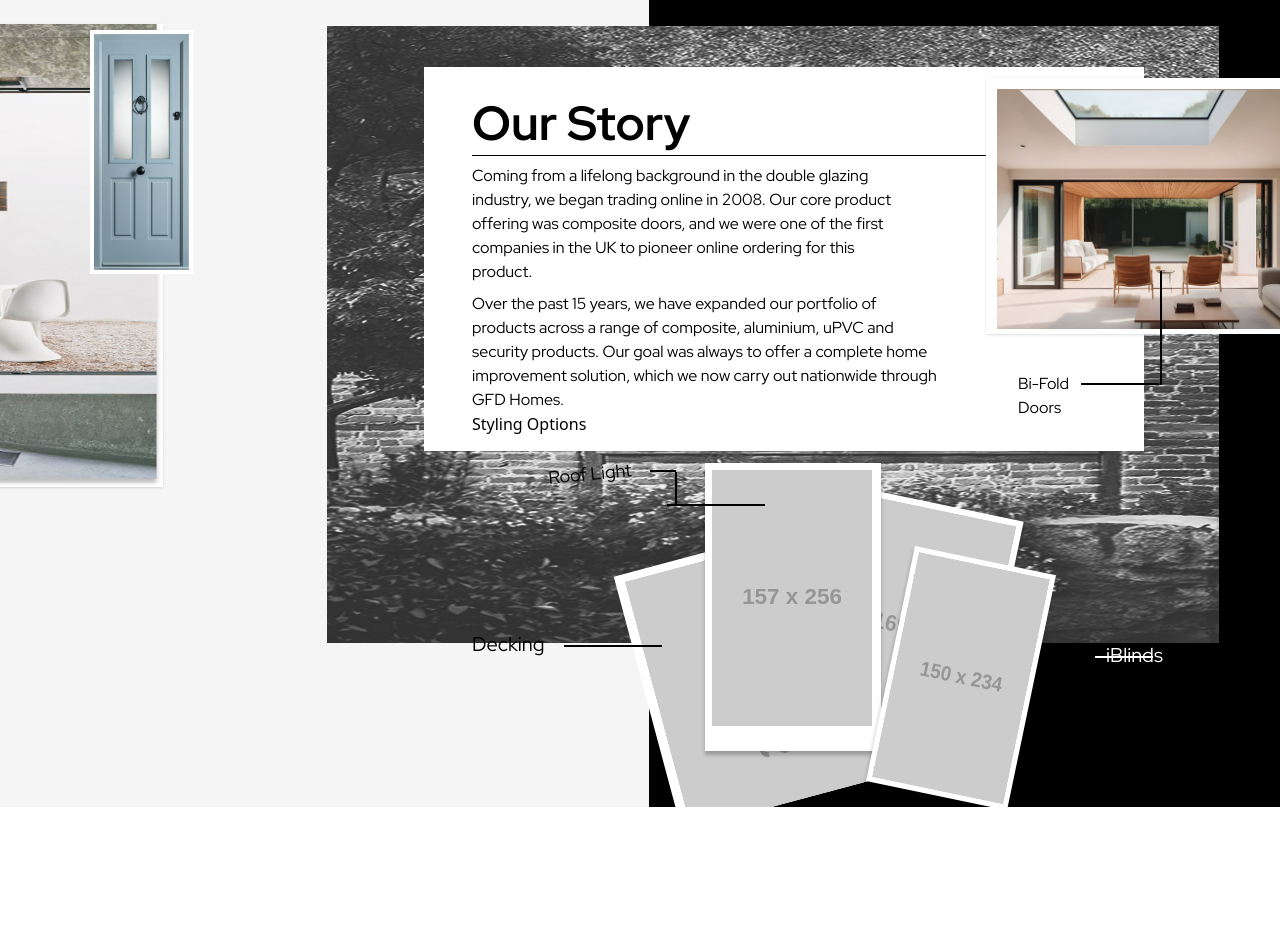
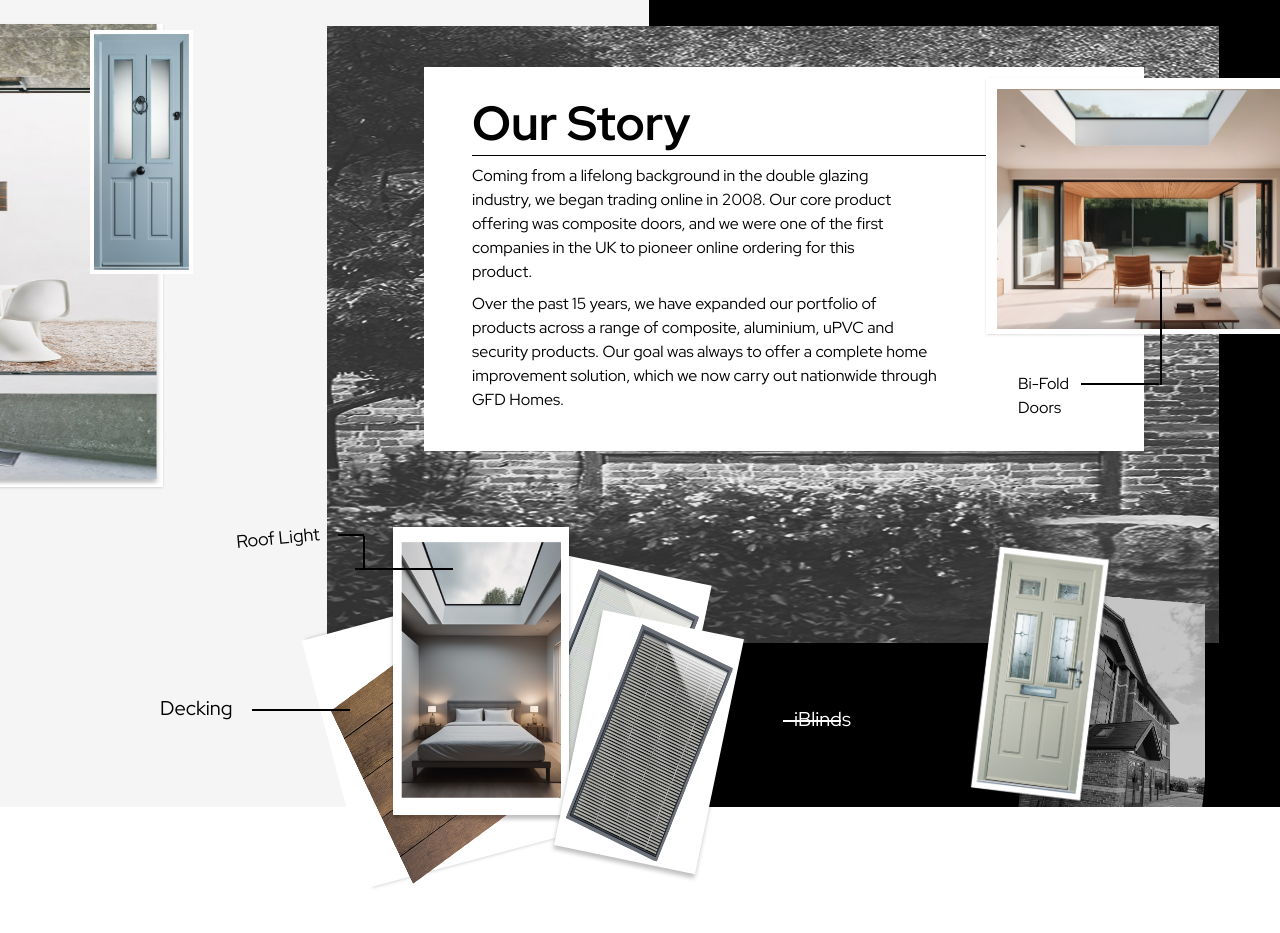
Before and after one commit to tr3yd4n/Test-GFD, a Vue app in the folder gfd-spa/: page / in a window 1280 px wide. Shown: the top 933 px of the page. Built offline with nearby package versions, Linux system fonts and the light colour scheme.

Commit message:
Our Story Section
Remaining Images Added and sized - some minor tweaks with borders and shadows - a couple of text elements also need some slight work

```diff
--- a/gfd-spa/src/components/OurStorySection.vue
+++ b/gfd-spa/src/components/OurStorySection.vue
@@ -40,54 +40,7 @@
           Our goal was always to offer a complete home improvement solution,
           which we now carry out nationwide through GFD Homes.
         </p>
-        Styling Options
-<div class="w-[701px] h-96 relative">
-  <div class="w-40 h-64 p-1.5 left-[395.28px] top-[52.82px] absolute origin-top-left rotate-[11.77deg] bg-white shadow-[0px_4px_4px_0px_rgba(0,0,0,0.25)] inline-flex justify-start items-center gap-2.5">
-    <img class="w-44 self-stretch" src="https://placehold.co/169x261" />
       </div>
-  <div class="w-64 h-52 left-[207.64px] top-[387.92px] absolute origin-top-left rotate-[-105deg] bg-white shadow-[0px_4px_4px_0px_rgba(0,0,0,0.25)]"></div>
-  <img class="w-64 h-52 left-[218.82px] top-[393.33px] absolute origin-top-left rotate-[-105deg]" src="https://placehold.co/270x202" />
-  <div class="w-44 h-72 left-[232.72px] top-[27.06px] absolute bg-white shadow-[0px_4px_4px_0px_rgba(0,0,0,0.25)]"></div>
-  <img class="w-40 h-64 left-[240.39px] top-[33.68px] absolute" src="https://placehold.co/157x256" />
-  <div class="w-36 h-60 p-[5px] left-[443.07px] top-[109.86px] absolute origin-top-left rotate-[11.77deg] bg-white shadow-[0px_4px_4px_0px_rgba(0,0,0,0.25)] inline-flex justify-start items-center gap-2.5">
-    <img class="w-36 self-stretch" src="https://placehold.co/150x234" />
-  </div>
-  <div class="w-24 h-0 left-[189px] top-[210.12px] absolute origin-top-left -rotate-180 shadow-[0px_4px_4px_0px_rgba(0,0,0,0.25)] outline outline-1 outline-offset-[-0.50px] outline-black"></div>
-  <div class="w-20 h-8 left-0 top-[194.12px] absolute justify-start text-black text-xl font-normal font-['Red_Hat_Display']">Decking </div>
-  <div class="w-16 h-8 left-[634px] top-[205px] absolute justify-start text-white text-xl font-normal font-['Red_Hat_Display']">iBlinds</div>
-  <div class="left-[75px] top-[27.79px] absolute origin-top-left rotate-[-5.38deg] justify-start text-black text-lg font-normal font-['Red_Hat_Display']">Roof Light</div>
-  <div class="w-24 h-0 left-[292px] top-[69.12px] absolute origin-top-left -rotate-180 outline outline-1 outline-offset-[-0.50px] outline-black"></div>
-  <div class="w-8 h-0 left-[204px] top-[69.12px] absolute origin-top-left -rotate-90 outline outline-1 outline-offset-[-0.50px] outline-black"></div>
-  <div class="w-6 h-0 left-[179px] top-[35.12px] absolute outline outline-1 outline-offset-[-0.50px] outline-black"></div>
-  <div class="w-14 h-0 left-[624px] top-[221.12px] absolute outline outline-1 outline-offset-[-0.50px] outline-white"></div>
-
-
-</div>
-      </div>
-      <!--group-->
-      <!-- <div class="absolute top-[537px] left-[-74px]">
-        <div class="w-96 h-96 relative">
-          <img
-            class="w-28 h-52 left-[216.31px] top-[52.49px] absolute origin-top-left rotate-[11.77deg]"
-            src="https://placehold.co/116x201"
-          />
-
-          <img
-            class="w-60 h-44 left-[87.16px] top-[353.53px] absolute origin-top-left rotate-[-105deg]"
-            src="https://placehold.co/232x174"
-          />
-
-          <img
-            class="w-32 h-56 left-[67.53px] top-[20.16px] absolute"
-            src="https://placehold.co/135x220"
-          />
-
-          <img
-            class="w-28 h-48 left-[236.05px] top-[90.49px] absolute origin-top-left rotate-[11.77deg]"
-            src="https://placehold.co/111x193"
-          />
-        </div>
-      </div> -->
 
       <div
         class="absolute transition-all duration-700 ease-in-out w-72 h-40 top-[13px] left-[125px] shadow md:w-[455px] md:h-64 md:top-[78px] md:left-[986px] bg-white"
@@ -118,6 +71,76 @@
         class="w-[103px] h-[244px] left-[90px] border-4 border-white top-[30px] absolute hidden md:block"
         src="/images/ourStoryImages/blueDoor.jpg"
       />
+
+    <img
+      class="absolute w-[196px] h-[270px] bottom-[-50px] right-[75px] bg-transparent hidden lg:block"
+      src="/images/ourStoryImages/Group 665.png"
+      alt="Building"
+    />
+    <img
+      class="absolute w-[145px] h-[261px] bottom-[-0px] right-[168px] bg-transparent z-1 hidden lg:block"
+      src="/images/ourStoryImages/Frame 2188 1.png"
+      alt="Door"
+    />
+    </div>
+    <!--Group-->
+    <div class="absolute left-[160px] top-[500px]">
+      <div class="w-[701px] h-96 relative">
+        <div
+          class="w-40 h-64 p-1.5 left-[395.28px] top-[52.82px] absolute origin-top-left rotate-[11.77deg] bg-white shadow-[0px_4px_4px_0px_rgba(0,0,0,0.25)] inline-flex justify-start items-center gap-2.5"
+        >
+          <img class="w-44 self-stretch" src="/images/ourStoryImages/metallic-silver-closed 3.png" />
+        </div>
+        <div
+          class="w-64 h-52 left-[207.64px] top-[387.92px] absolute origin-top-left rotate-[-105deg] bg-white shadow-[0px_4px_4px_0px_rgba(0,0,0,0.25)]"
+        ></div>
+        <img
+          class="w-64 h-52 left-[218.82px] top-[393.33px] absolute origin-top-left rotate-[-105deg]"
+          src="/images/ourStoryImages/Antique Oak Seatch 3.png"
+        />
+        <div
+          class="w-44 h-72 left-[232.72px] top-[27.06px] absolute bg-white shadow-[0px_4px_4px_0px_rgba(0,0,0,0.25)]"
+        ></div>
+        <img
+          class="w-40 h-64 left-[241px] top-[42px] absolute"
+          src="/images/ourStoryImages/Rectangle 465.png"
+        />
+        <div
+          class="w-36 h-60 p-[5px] left-[443.07px] top-[109.86px] absolute origin-top-left rotate-[11.77deg] bg-white shadow-[0px_4px_4px_0px_rgba(0,0,0,0.25)] inline-flex justify-start items-center gap-2.5"
+        >
+          <img class="w-36 self-stretch" src="/images/ourStoryImages/metallic-silver-closed 4.png" />
+        </div>
+        <div
+          class="w-24 h-0 left-[189px] top-[210.12px] absolute origin-top-left -rotate-180 shadow-[0px_4px_4px_0px_rgba(0,0,0,0.25)] outline-1 outline-offset-[-0.50px] outline-black"
+        ></div>
+        <div
+          class="w-20 h-8 left-0 top-[194.12px] absolute justify-start text-black text-xl font-normal font-['Red_Hat_Display']"
+        >
+          Decking
+        </div>
+        <div
+          class="w-16 h-8 left-[634px] top-[205px] absolute justify-start text-white text-xl font-normal font-['Red_Hat_Display']"
+        >
+          iBlinds
+        </div>
+        <div
+          class="left-[75px] top-[27.79px] absolute origin-top-left rotate-[-5.38deg] justify-start text-black text-lg font-normal font-['Red_Hat_Display']"
+        >
+          Roof Light
+        </div>
+        <div
+          class="w-24 h-0 left-[292px] top-[69.12px] absolute origin-top-left -rotate-180 outline-1 outline-offset-[-0.50px] outline-black"
+        ></div>
+        <div
+          class="w-8 h-0 left-[204px] top-[69.12px] absolute origin-top-left -rotate-90 outline-1 outline-offset-[-0.50px] outline-black"
+        ></div>
+        <div
+          class="w-6 h-0 left-[179px] top-[35.12px] absolute outline-1 outline-offset-[-0.50px] outline-black"
+        ></div>
+        <div
+          class="w-14 h-0 left-[624px] top-[221.12px] absolute outline-1 outline-offset-[-0.50px] outline-white"
+        ></div>
+      </div>
     </div>
   </section>
   <section class="w-full mt-32 lg:hidden relative mb-60">
@@ -125,29 +148,48 @@
     <div class="absolute top-[-377px] left-[-74px] z-50">
       <div class="w-96 h-96 relative">
         <!-- Shadows behind Antique Oak Seat image -->
-    <div class="w-56 h-44 left-[59.87px] top-[339.19px] absolute origin-top-left rotate-[-105deg] bg-white shadow-[0px_4px_4px_0px_rgba(0,0,0,0.25)]"></div>
-    <div class="w-60 h-48 left-[65px] top-[348.65px] absolute origin-top-left rotate-[-105deg] bg-white shadow-[0px_4px_4px_0px_rgba(0,0,0,0.25)]"></div>
-    <img class="w-60 h-44 left-[57.16px] top-[323.53px] absolute origin-top-left rotate-[-82deg]" src="/images/ourStoryImages/Antique Oak Seatch 3.png" />
+        <div
+          class="w-56 h-44 left-[59.87px] top-[339.19px] absolute origin-top-left rotate-[-105deg] bg-white shadow-[0px_4px_4px_0px_rgba(0,0,0,0.25)]"
+        ></div>
+        <div
+          class="w-60 h-48 left-[65px] top-[348.65px] absolute origin-top-left rotate-[-105deg] bg-white shadow-[0px_4px_4px_0px_rgba(0,0,0,0.25)]"
+        ></div>
+        <img
+          class="w-60 h-44 left-[57.16px] top-[323.53px] absolute origin-top-left rotate-[-82deg]"
+          src="/images/ourStoryImages/Antique Oak Seatch 3.png"
+        />
         <!-- Shadow behind first metallic silver image -->
-    <div class="w-28 h-52 left-[240.01px] top-[41.53px] absolute origin-top-left rotate-[25deg] bg-white shadow-[0px_4px_4px_0px_rgba(0,0,0,0.25)]"></div>
-    <img class="w-28 h-52 left-[216.31px] top-[52.49px] absolute origin-top-left rotate-[11.77deg]" src="/images/ourStoryImages/metallic-silver-closed 3.png" />
-
-
+        <div
+          class="w-28 h-52 left-[240.01px] top-[41.53px] absolute origin-top-left rotate-[25deg] bg-white shadow-[0px_4px_4px_0px_rgba(0,0,0,0.25)]"
+        ></div>
+        <img
+          class="w-28 h-52 left-[216.31px] top-[52.49px] absolute origin-top-left rotate-[11.77deg]"
+          src="/images/ourStoryImages/metallic-silver-closed 3.png"
+        />
 
         <!-- Shadow behind background rectangle -->
-    <div class="w-36 h-60 left-[61.02px] top-[12px] absolute bg-white shadow-[0px_4px_4px_0px_rgba(0,0,0,0.25)]"></div>
-    <img class="w-32 h-56 left-[67.53px] top-[20.16px] absolute" src="/images/ourStoryImages/Rectangle 465.png" />
+        <div
+          class="w-36 h-60 left-[61.02px] top-[12px] absolute bg-white shadow-[0px_4px_4px_0px_rgba(0,0,0,0.25)]"
+        ></div>
+        <img
+          class="w-32 h-56 left-[67.53px] top-[20.16px] absolute"
+          src="/images/ourStoryImages/Rectangle 465.png"
+        />
 
         <!-- Shadow behind second metallic silver image -->
-    <div class="w-28 h-52 p-[5px] left-[258.07px] top-[79.81px] absolute origin-top-left rotate-[22.75deg] bg-white shadow-[0px_4px_4px_0px_rgba(0,0,0,0.25)]"></div>
-    <img class="w-28 h-48 left-[236.05px] top-[90.49px] absolute origin-top-left rotate-[11.77deg]" src="/images/ourStoryImages/metallic-silver-closed 4.png" />
+        <div
+          class="w-28 h-52 p-[5px] left-[258.07px] top-[79.81px] absolute origin-top-left rotate-[22.75deg] bg-white shadow-[0px_4px_4px_0px_rgba(0,0,0,0.25)]"
+        ></div>
+        <img
+          class="w-28 h-48 left-[236.05px] top-[90.49px] absolute origin-top-left rotate-[11.77deg]"
+          src="/images/ourStoryImages/metallic-silver-closed 4.png"
+        />
 
         <div
           class="absolute text-black font-['Red_Hat_Display'] font-normal text-sm top-[78px] left-[47px] md:text-base md:top-[372px] md:left-[1018px] transition-all duration-700 ease-in-out"
         >
           Decking
         </div>
-
       </div>
     </div>
 
```
Lines whose indentation alone changed are shown as unchanged.
